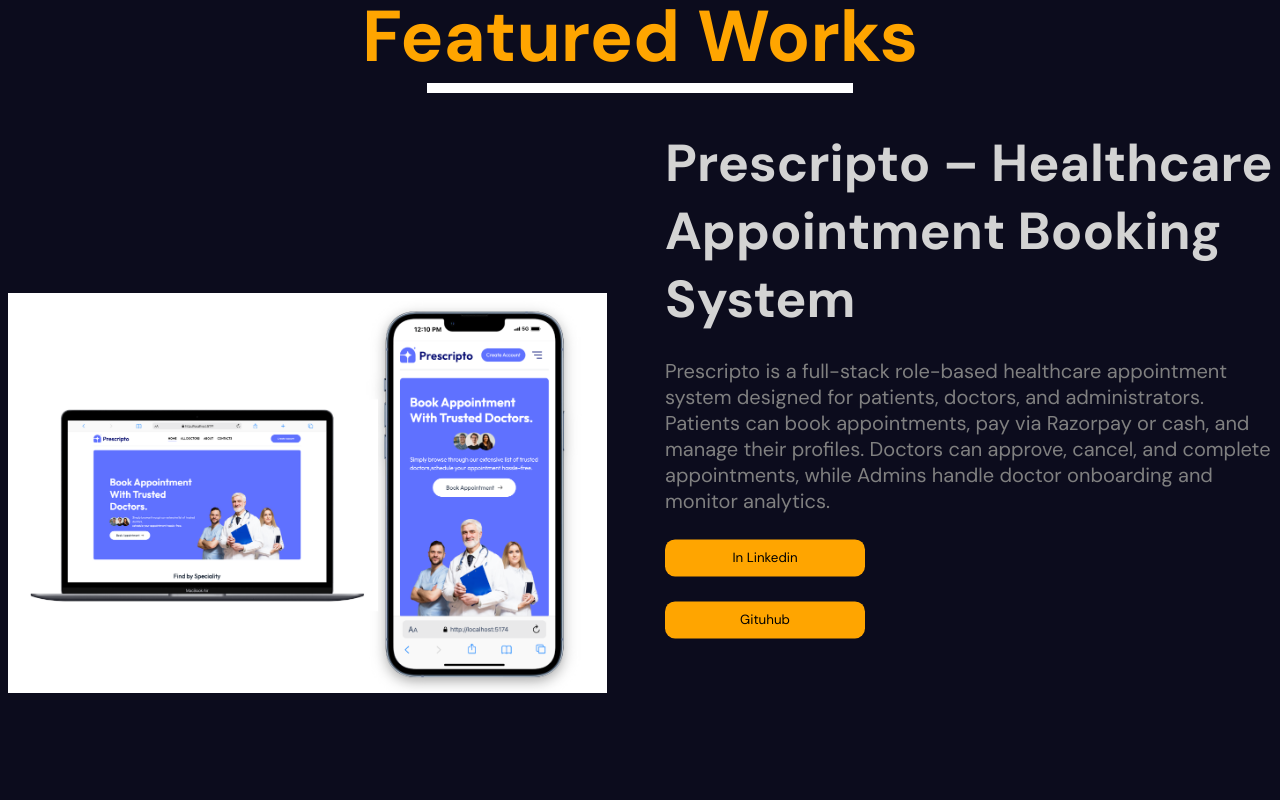
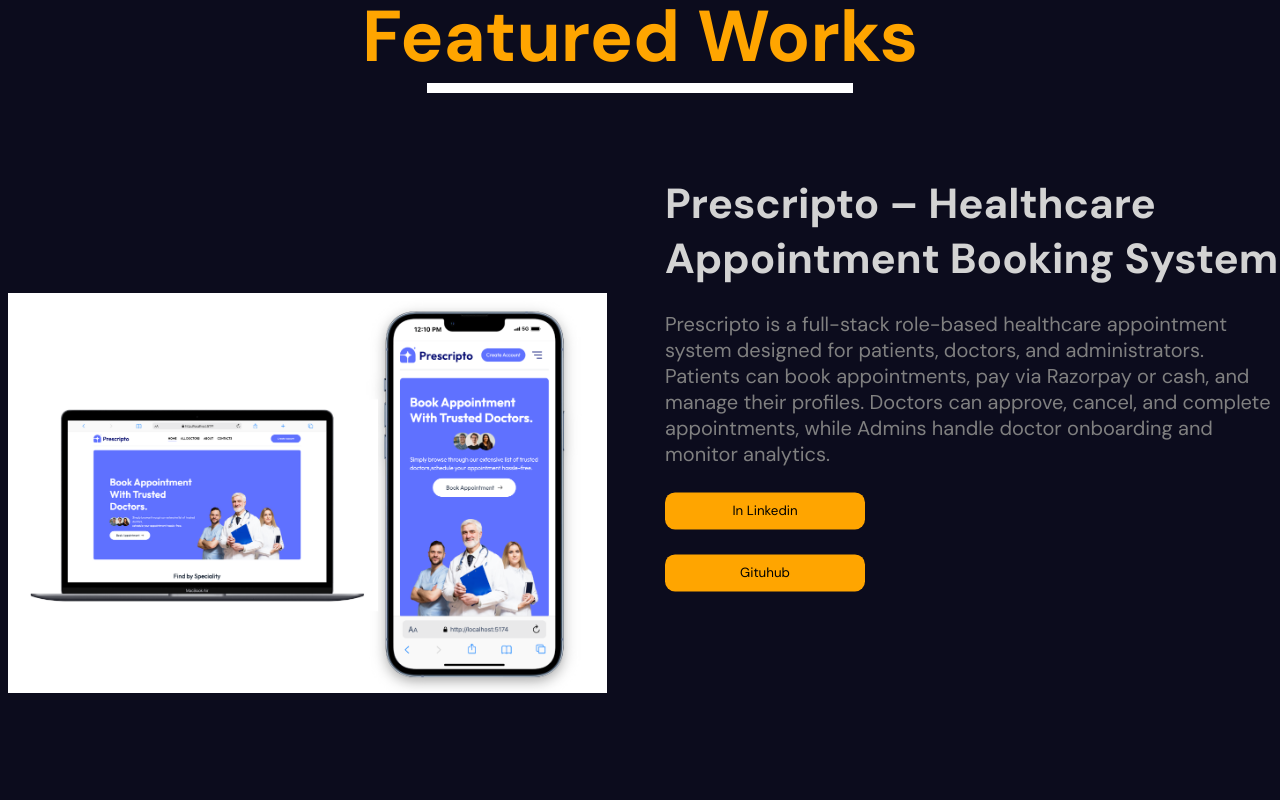
Before and after one commit to ayushpanwar2014/Portfolio, a React (Vite) app: page / in a window 1280 px wide. Shown: the part 1660-2460 px from the top of the page. Built offline with nearby package versions, Linux system fonts and the light colour scheme.

Commit message:
h1 tag updating

```diff
--- a/src/components/portfolio/Portfolio.scss
+++ b/src/components/portfolio/Portfolio.scss
@@ -78,7 +78,7 @@
                 }
 
                 h1{
-                    font-size: 52px;
+                    font-size: 42px;
                     @include mobile{
                         font-size: 22px;
                     }
```
